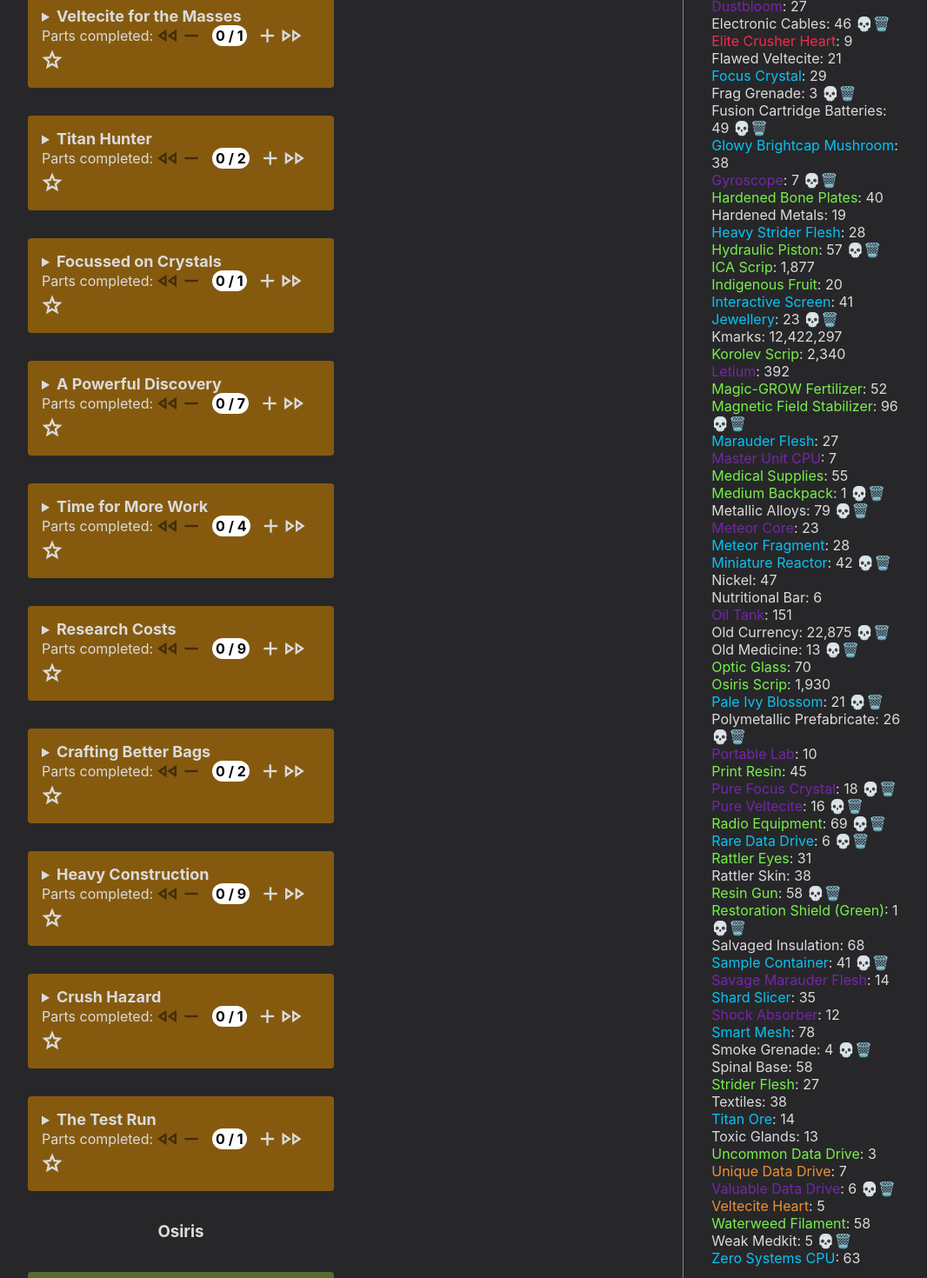
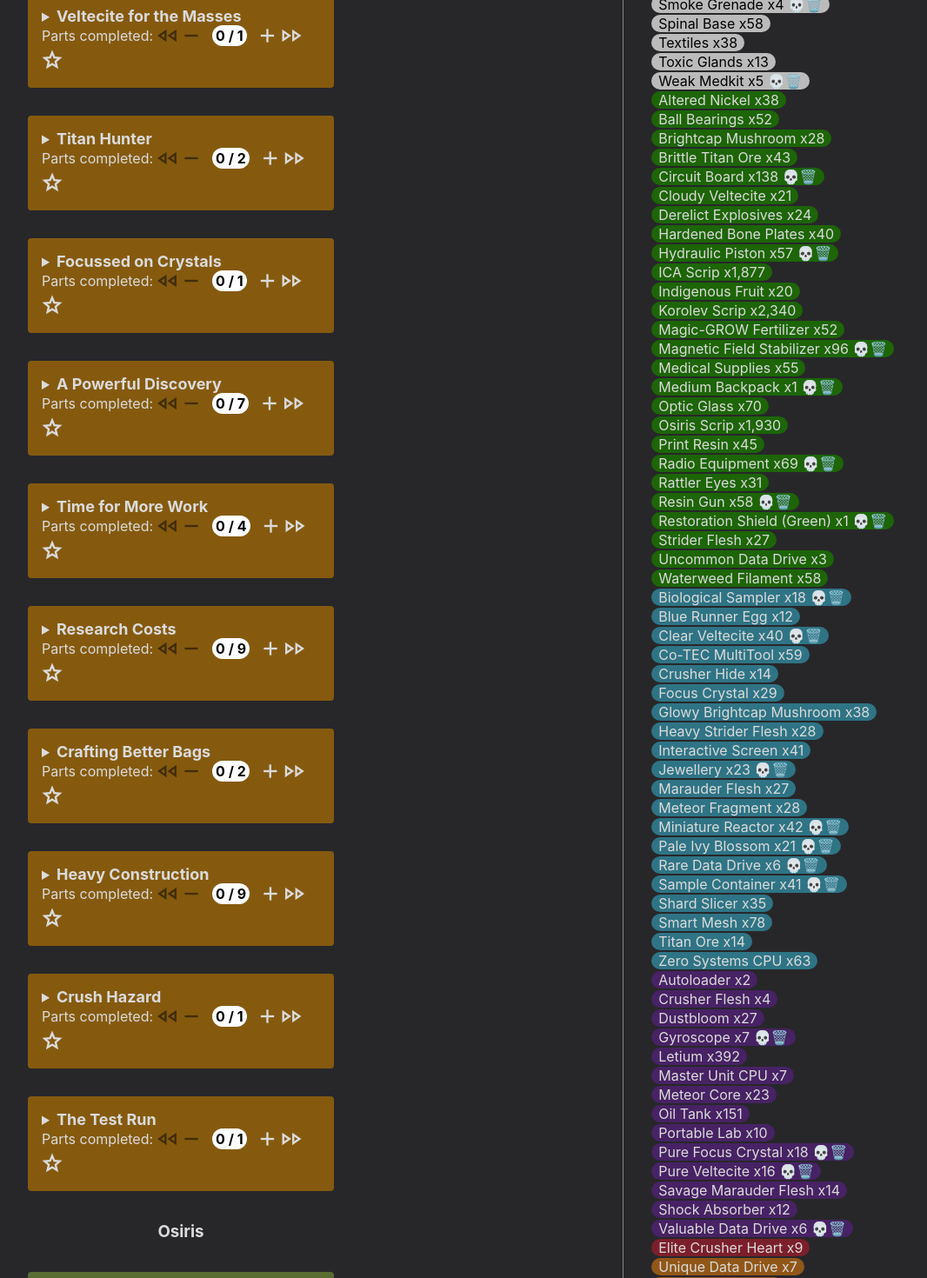
Before and after one commit to MatthewSbar/cycle-frontier-item-tracker, a React (Create React App) app: page / in a window 1280 px wide. Shown: the part 620-2090 px from the top of the page at 87% size, without its empty margins (112-1178 px from the left). Built offline with nearby package versions, Linux system fonts and the light colour scheme.

Commit message:
Update the `Item` component to `ItemChip`, which features a 'chip' style. - include item count and dead drop emojis in the item list item chip - sort item list by rarity and then alphabetically

```diff
--- a/src/App.css
+++ b/src/App.css
@@ -273,24 +273,39 @@ footer {
   margin-left: 8px;
 }
 
-.uncommon {
-  color: rgb(121, 239, 73);
+.item-list-item {
+  margin-bottom: 2px;
 }
 
-.rare {
-  color: rgb(8, 195, 243);
+.item-chip {
+  border-radius: 1rem;
+  padding: 0 0.5rem;
+  white-space: nowrap;
 }
 
-.epic {
-  color: rgb(118, 37, 168);
+.item-chip.common {
+  background-color: #bbb;
+  color: black;
 }
 
-.exotic {
-  color: rgb(239, 44, 77);
+.item-chip.uncommon {
+  background-color: rgb(29, 101, 7);
 }
 
-.legendary {
-  color: rgb(236, 145, 53);
+.item-chip.rare {
+  background-color: rgb(47, 116, 133);
+}
+
+.item-chip.epic {
+  background-color: rgb(71, 34, 100);
+}
+
+.item-chip.exotic {
+  background-color: rgb(124, 31, 44);
+}
+
+.item-chip.legendary {
+  background-color: rgb(145, 87, 24);
 }
 
 @media (max-width: 1200px) {
--- a/src/common/util.tsx
+++ b/src/common/util.tsx
@@ -1,5 +1,7 @@
-import { quests, upgrades } from "../data";
+import { itemRarity, quests, upgrades } from "../data";
 import {
+  ItemName,
+  ItemRarityEnum,
   ItemSource,
   PartName,
   Quest,
@@ -120,3 +122,16 @@ export const initializePartNameQuestNameMap = (): Map<PartName, Quest> => {
 
   return partNameQuestNameMap;
 };
+
+export const itemRaritySorter = (a: ItemName, b: ItemName): number => {
+  const itemRarityA = itemRarity[a];
+  const itemRarityB = itemRarity[b];
+
+  const diff = ItemRarityEnum[itemRarityA] - ItemRarityEnum[itemRarityB];
+
+  if (diff === 0) {
+    return a.localeCompare(b);
+  }
+
+  return diff;
+};
--- /dev/null
+++ b/src/components/item-chip.tsx
@@ -0,0 +1,20 @@
+import { ItemName } from "../types";
+import { itemRarity } from "../data";
+
+type Props = {
+  name: ItemName;
+  count?: number;
+  deadDrop?: boolean;
+};
+
+export const ItemChip = ({ name, count, deadDrop }: Props) => {
+  return (
+    <span
+      className={`item-chip ${itemRarity[name].toLowerCase()}`}
+    >
+      { name }
+      { count ? ` x${count.toLocaleString()}` : ""}
+      { deadDrop ? " 💀🗑️" : "" }
+    </span>
+  );
+};
--- a/src/components/item-list.tsx
+++ b/src/components/item-list.tsx
@@ -9,8 +9,8 @@ import {
 } from "../types";
 import { QuestForest } from "../quest-tree";
 import { useState } from "react";
-import { initializePartNameQuestNameMap } from "../common/util";
-import { Item } from "./item";
+import { initializePartNameQuestNameMap, itemRaritySorter } from "../common/util";
+import { ItemChip } from "./item-chip";
 
 type Props = {
   itemsNeeded: Record<ItemName, number>;
@@ -135,26 +135,27 @@ export const ItemList = ({
       ) : null}
       <div>💀🗑️ = Item must be dead dropped</div>
       <hr />
-      {Object.keys(itemsNeeded)
-        .filter((key) => itemsNeeded[key as ItemName] > 0)
+      {(Object.keys(itemsNeeded) as ItemName[])
+        .filter((key) => itemsNeeded[key] > 0)
         .filter(
           (key) =>
             search === "" ||
             key.toLocaleLowerCase().includes(search.toLocaleLowerCase())
         )
-        .sort()
-        .map((key) => (
-          <div key={key}>
-            <Item name={key as ItemName}/>: {itemsNeeded[key as ItemName].toLocaleString()}{" "}
-            {quests
-              .filter((quest) => quest.parts.length > questProgress[quest.name])
-              .some((quest) =>
-                quest.parts.some((part) =>
-                  part.dropItems?.some((item) => item.item === key)
-                )
-              )
-              ? "💀🗑️"
-              : null}
+        .sort(itemRaritySorter)
+        .map((itemName) => (
+          <div key={itemName} className="item-list-item">
+            <ItemChip
+              name={itemName}
+              count={itemsNeeded[itemName]}
+              deadDrop={quests
+                .filter((quest) => quest.parts.length > questProgress[quest.name])
+                .some((quest) =>
+                  quest.parts.some((part) =>
+                    part.dropItems?.some((item) => item.item === itemName)
+                  )
+                )}
+            />
           </div>
         ))}
 
--- a/src/components/item.tsx
+++ /dev/null
@@ -1,10 +0,0 @@
-import { ItemName } from "../types";
-import { itemRarity } from "../data";
-
-type Props = {
-  name: ItemName;
-};
-
-export const Item = ({ name }: Props) => {
-  return <span className={itemRarity[name].toLowerCase()}>{name}</span>;
-};
--- a/src/components/quest-listing.tsx
+++ b/src/components/quest-listing.tsx
@@ -1,7 +1,7 @@
 import { quests } from "../data";
 import { Quest, QuestProgress } from "../types";
 import { Icon } from "./icon";
-import { Item } from "./item";
+import { ItemChip } from "./item-chip";
 
 type Props = {
   quest: Quest;
@@ -140,14 +140,14 @@ export const QuestListing = ({
                     part.deliverItems.map((item, j) => (
                       <li key={`${quest.name}${item.item}${j}`}>
                         {partCompleted(i) ? <Icon name="done" /> : null}
-                        <span>Deliver {item.quantity} <Item name={item.item}/></span>
+                        <span>Deliver {item.quantity} <ItemChip name={item.item}/></span>
                       </li>
                     ))}
                   {part.dropItems &&
                     part.dropItems.map((item, j) => (
                       <li key={`${quest.name}${item.item}${j}`}>
                         {partCompleted(i) ? <Icon name="done" /> : null}
-                        <span>Drop {item.quantity} <Item name={item.item}/> at {item.dropLocation}</span>
+                        <span>Drop {item.quantity} <ItemChip name={item.item}/> at {item.dropLocation}</span>
                       </li>
                     ))}
                 </ul>
--- a/src/components/upgrade-tree.tsx
+++ b/src/components/upgrade-tree.tsx
@@ -1,7 +1,7 @@
 import { upgrades } from "../data";
 import { Upgrade, UpgradeProgress } from "../types";
 import { Icon } from "./icon";
-import { Item } from "./item";
+import { ItemChip } from "./item-chip";
 
 type Props = {
   upgrade: Upgrade;
@@ -146,7 +146,7 @@ export const UpgradeTree = ({
                             <ul>
                               {level.items.map((item, k) => (
                                 <li key={`${upgrade.tree}stage${i}item${k}`}>
-                                  <span>{item.quantity} <Item name={item.item}/></span>
+                                  <span>{item.quantity} <ItemChip name={item.item}/></span>
                                 </li>
                               ))}
                             </ul>
--- a/src/types.tsx
+++ b/src/types.tsx
@@ -146,6 +146,15 @@ export type ItemRarity =
   | "Epic"
   | "Exotic"
   | "Legendary";
+
+export enum ItemRarityEnum {
+  Common,
+  Uncommon,
+  Rare,
+  Epic,
+  Exotic,
+  Legendary
+}
 
 type UpgradeTree =
   | "Generate Kmarks"
```
